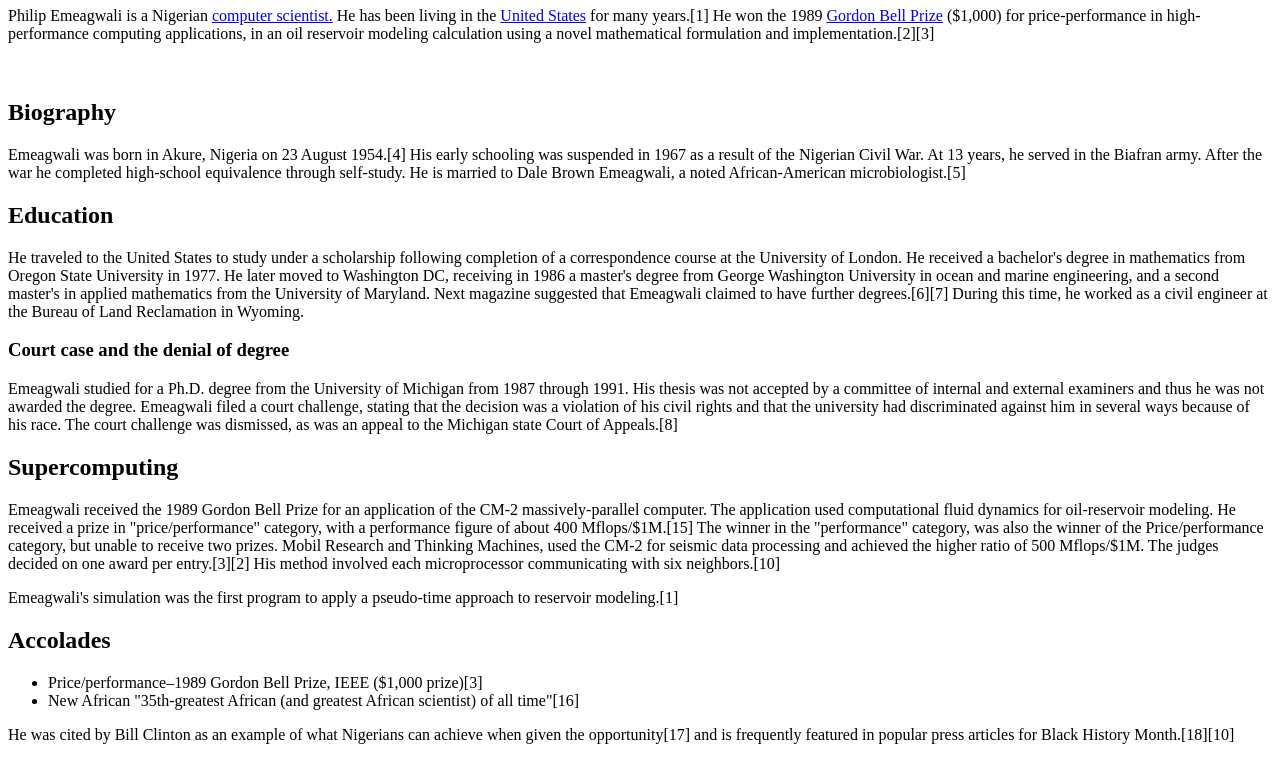
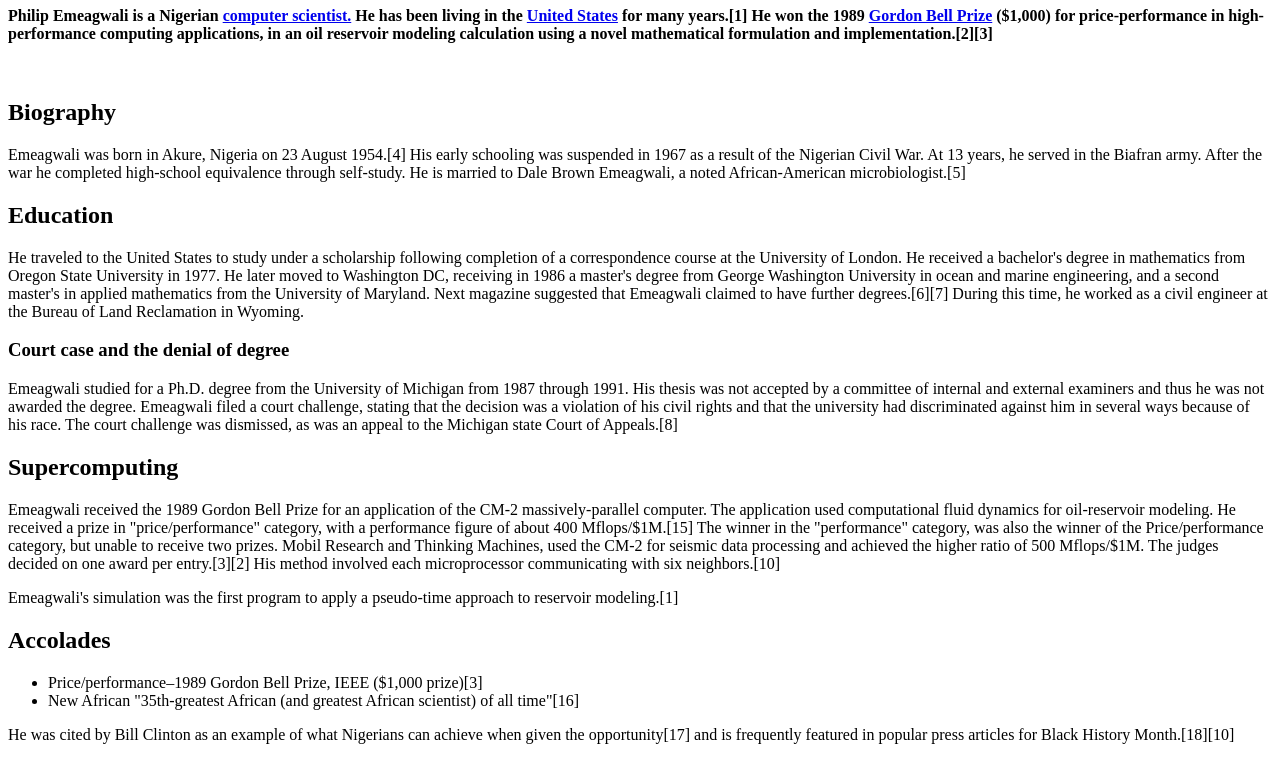
Before and after one commit to Angelaxel86/FrontEnd, a plain HTML site: page index.html in a window 1280 px wide. Shown: the part 73-833 px from the top of the page. Drawn offline with Linux system fonts and the light colour scheme.

Commit message:
Верстка HTML

```diff
--- a/index.html
+++ b/index.html
@@ -10,7 +10,7 @@
    <body>
       <div>
          <h1>Philip Emeagwali</h1>
-         Philip Emeagwali is a Nigerian <a href="https://en.wikipedia.org/wiki/Computer_scientist" target="_blank"> computer scientist.</a> He has been living in the <a href="https://en.wikipedia.org/wiki/United_States" target="_blank"> United States</a> for many years.[1] He won the 1989 <a href="https://en.wikipedia.org/wiki/Gordon_Bell_Prize" target="_blank"> Gordon Bell Prize</a> ($1,000) for price-performance in high-performance computing applications, in an oil reservoir modeling calculation using a novel mathematical formulation and implementation.[2][3]
+         <b>Philip Emeagwali is a Nigerian <a href="https://en.wikipedia.org/wiki/Computer_scientist" target="_blank"> computer scientist.</a> He has been living in the <a href="https://en.wikipedia.org/wiki/United_States" target="_blank"> United States</a> for many years.[1] He won the 1989 <a href="https://en.wikipedia.org/wiki/Gordon_Bell_Prize" target="_blank"> Gordon Bell Prize</a> ($1,000) for price-performance in high-performance computing applications, in an oil reservoir modeling calculation using a novel mathematical formulation and implementation.[2][3]</b>
          <br>
          <br>
          <br>
```
